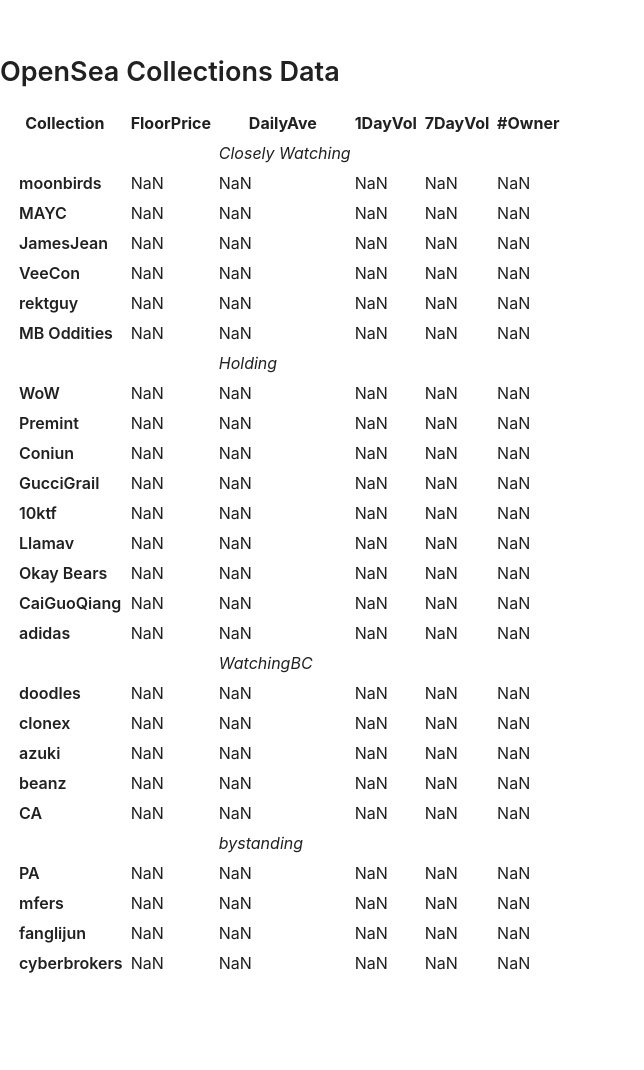
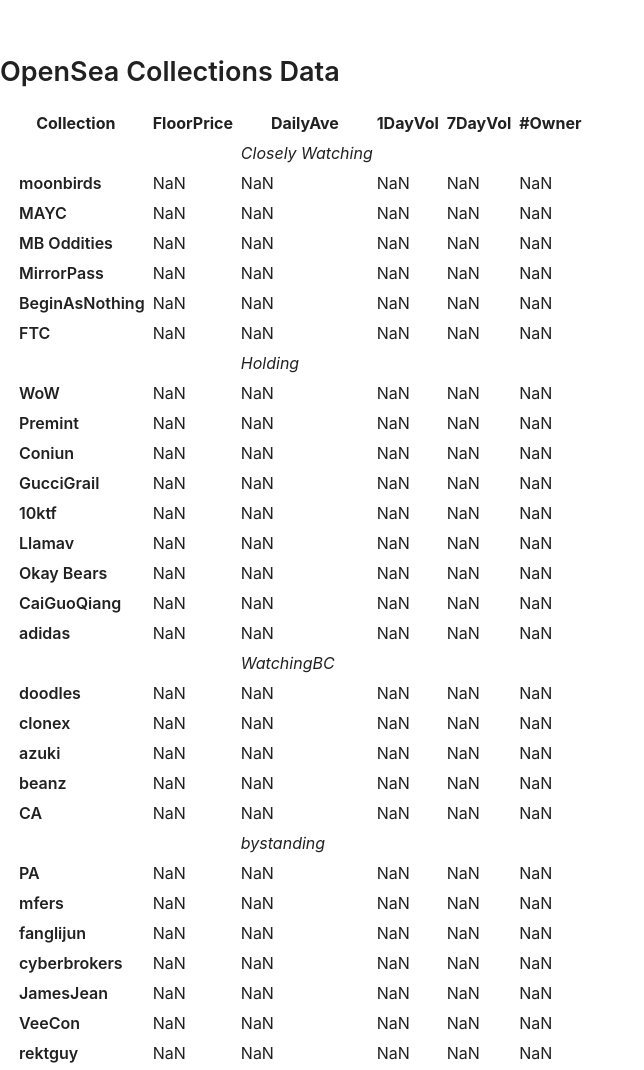
Before and after one commit to vanryan/zzxxian_blog, a Gatsby site: page /tools/osfpset0 in a window 1280 px wide. Shown: the whole page, without its empty margins (0-644 px from the left). Before the commit the page ends 1005 px from the top, so only its background shows below. Built offline with nearby package versions, Linux system fonts and the light colour scheme; Gatsby itself is replaced by a stand-in of ours; no server answers.

Commit message:
@tools: Update osfpset0.js june8 projs

```diff
--- a/src/pages/tools/osfpset0.js
+++ b/src/pages/tools/osfpset0.js
@@ -11,10 +11,10 @@
   collection_map.set('XDIV1', 'Closely Watching')
   collection_map.set('moonbirds', 'proof-moonbirds');
   collection_map.set('MAYC', 'mutant-ape-yacht-club');
-  collection_map.set('JamesJean', 'fragments-by-james-jean');
-  collection_map.set('VeeCon', 'veecon-tickets');
-  collection_map.set('rektguy', 'rektguy');
   collection_map.set('MB Oddities', 'moonbirds-oddities');
+  collection_map.set('MirrorPass', 'mirror-passes');
+  collection_map.set('BeginAsNothing', 'begin-as-nothing');
+  collection_map.set('FTC', 'ftc-official');
   collection_map.set('XDIV2', 'Holding')
   collection_map.set('WoW', 'world-of-women-nft');
   collection_map.set('Premint', 'premint-collector');
@@ -36,6 +36,9 @@
   collection_map.set('mfers', 'mfers');
   collection_map.set('fanglijun', 'elemental-fang-lijun');
   collection_map.set('cyberbrokers', 'cyberbrokers');
+  collection_map.set('JamesJean', 'fragments-by-james-jean');
+  collection_map.set('VeeCon', 'veecon-tickets');
+  collection_map.set('rektguy', 'rektguy');
   let collection_element = <tr><th>Collection</th><th>FloorPrice&nbsp;</th><th>DailyAve&nbsp;</th>
     <th>1DayVol&nbsp;</th><th>7DayVol&nbsp;</th><th>#Owner</th></tr>;
 
```
